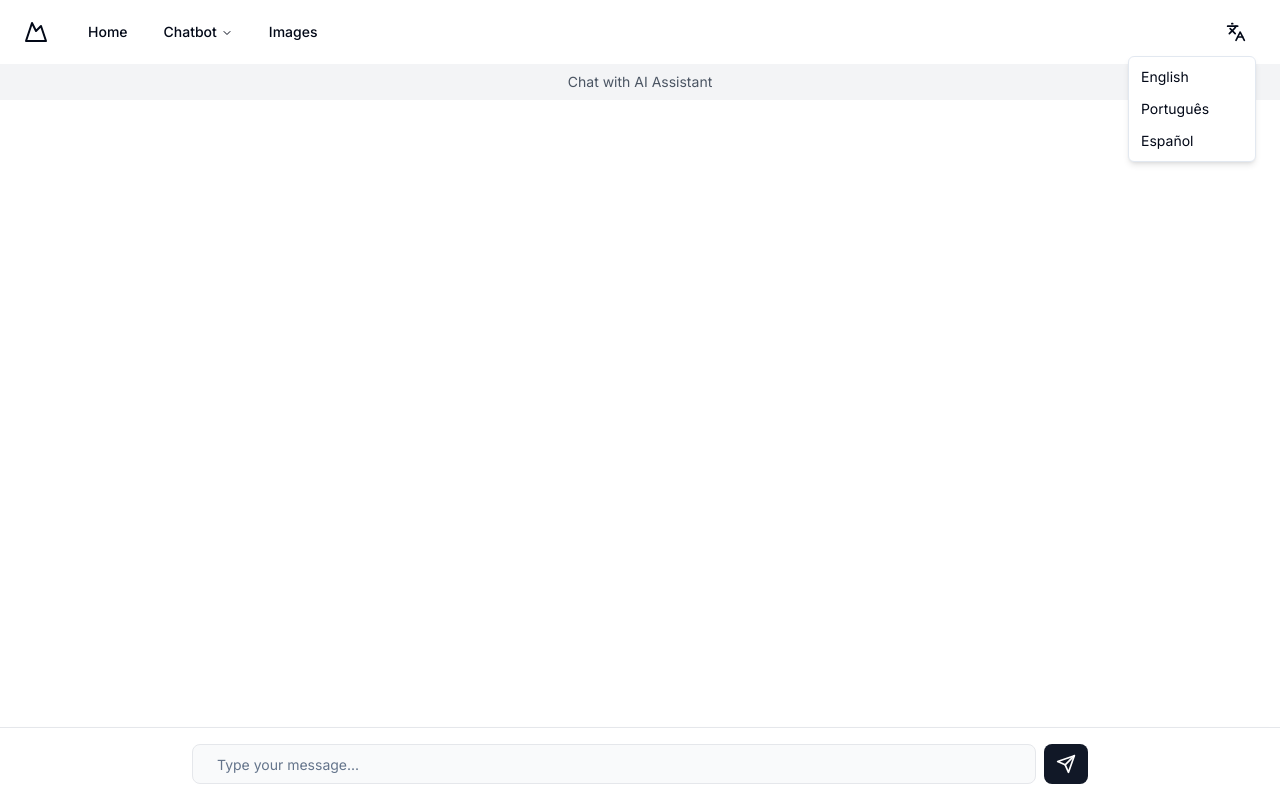
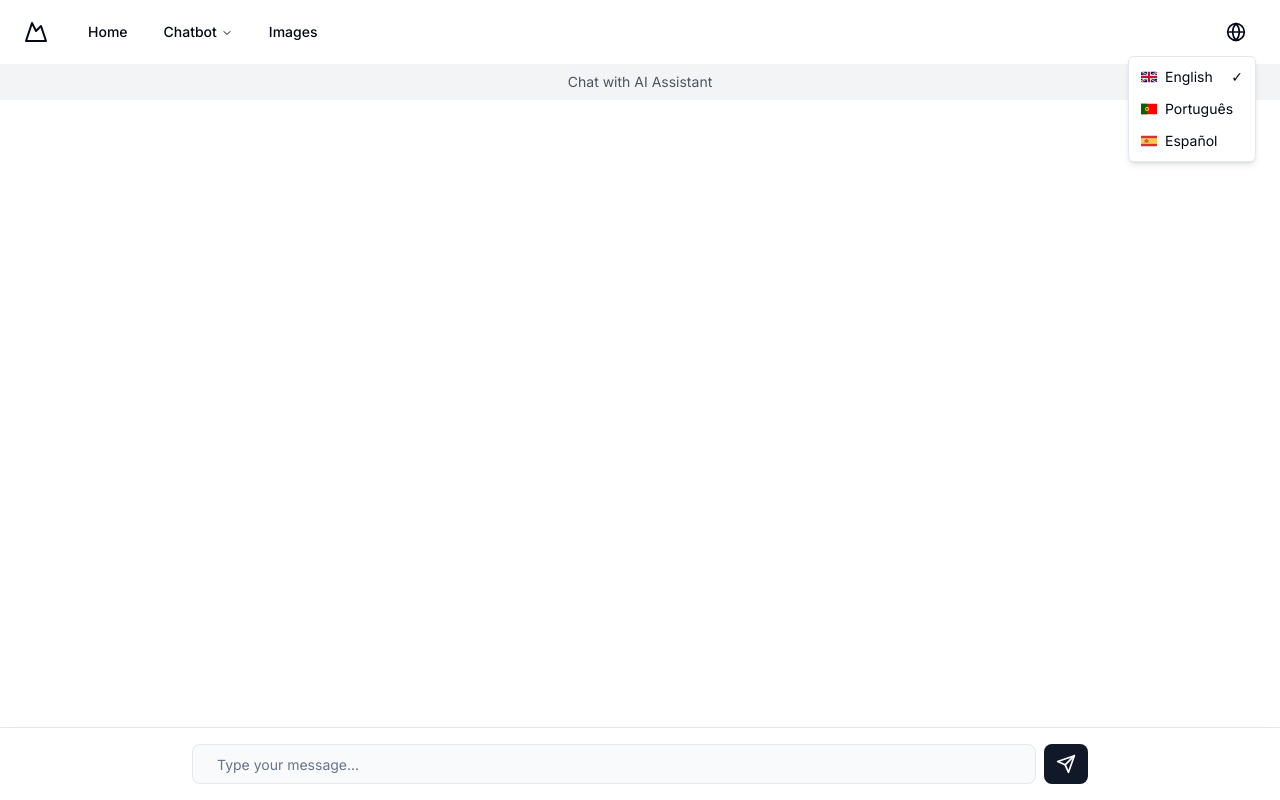
Before and after one commit to zepedroc/Whatevs, a Next.js app: page /en/chatbot in a window 1280 px wide. Both pictures are taken after a click on the button "Switch language". Built offline with nearby package versions, Linux system fonts and the light colour scheme.

Commit message:
Add flags to language switcher

```diff
--- a/package.json
+++ b/package.json
@@ -21,6 +21,7 @@
     "ai": "4.0.20",
     "class-variance-authority": "^0.7.1",
     "clsx": "^2.1.1",
+    "country-flag-icons": "^1.5.13",
     "lucide-react": "^0.468.0",
     "next": "15.1.1",
     "next-intl": "^3.26.2",
--- a/src/components/language-switcher.tsx
+++ b/src/components/language-switcher.tsx
@@ -1,20 +1,22 @@
 'use client';
 
 import { usePathname, useRouter } from 'next/navigation';
-import { Languages } from 'lucide-react';
+import { Globe } from 'lucide-react';
+import { GB, PT, ES } from 'country-flag-icons/react/3x2';
 
 import { Button } from '@/components/ui/button';
 import { DropdownMenu, DropdownMenuContent, DropdownMenuItem, DropdownMenuTrigger } from '@/components/ui/dropdown-menu';
 
 const languages = [
-  { code: 'en', name: 'English' },
-  { code: 'pt', name: 'Português' },
-  { code: 'es', name: 'Español' },
+  { code: 'en', name: 'English', Flag: GB },
+  { code: 'pt', name: 'Português', Flag: PT },
+  { code: 'es', name: 'Español', Flag: ES },
 ];
 
 export function LanguageSwitcher() {
   const router = useRouter();
   const pathname = usePathname();
+  const currentLocale = pathname.split('/')[1];
 
   const handleLanguageChange = (locale: string) => {
     const currentPath = pathname;
@@ -25,17 +27,26 @@ export function LanguageSwitcher() {
   return (
     <DropdownMenu>
       <DropdownMenuTrigger asChild>
-        <Button variant="ghost" size="icon">
-          <Languages className="h-5 w-5" />
+        <Button variant="ghost" size="icon" className="flex gap-2">
+          <Globe className="h-5 w-5" />
           <span className="sr-only">Switch language</span>
         </Button>
       </DropdownMenuTrigger>
       <DropdownMenuContent align="end">
-        {languages.map((lang) => (
-          <DropdownMenuItem key={lang.code} onClick={() => handleLanguageChange(lang.code)}>
-            {lang.name}
-          </DropdownMenuItem>
-        ))}
+        {languages.map((lang) => {
+          const Flag = lang.Flag;
+          return (
+            <DropdownMenuItem
+              key={lang.code}
+              onClick={() => handleLanguageChange(lang.code)}
+              className="flex items-center gap-2"
+            >
+              <Flag className="h-4 w-4" />
+              {lang.name}
+              {currentLocale === lang.code && <span className="ml-auto">✓</span>}
+            </DropdownMenuItem>
+          );
+        })}
       </DropdownMenuContent>
     </DropdownMenu>
   );
```
Also changed, not shown: 1 other file (tests, documents, lock files or other folders).
